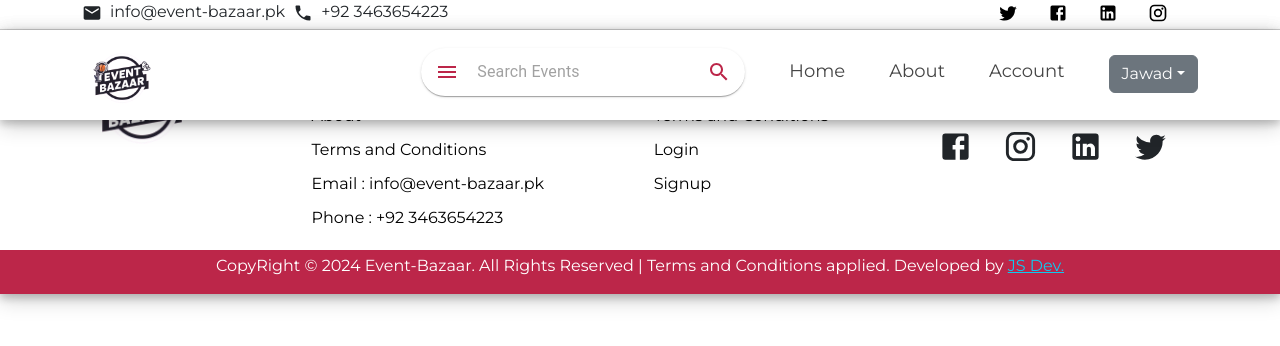
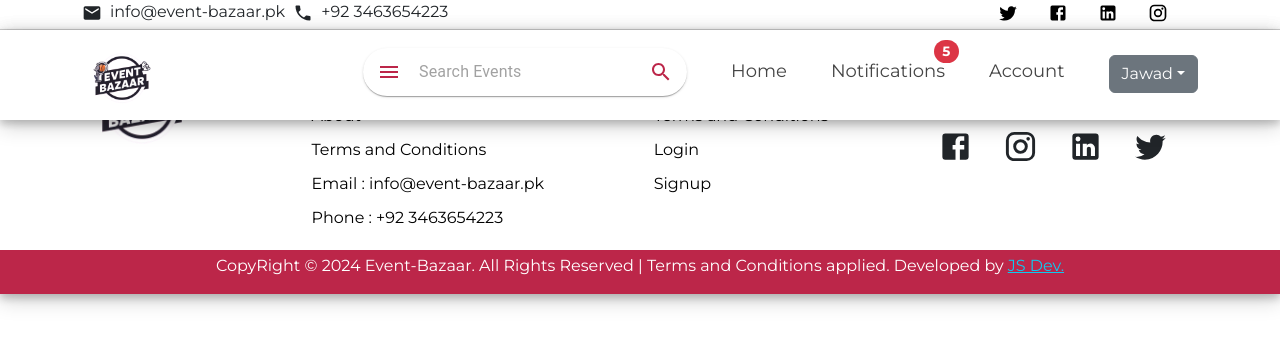
Before and after one commit to JawadAly/eventBazaar, a React (Vite) app: page / in a window 1280 px wide. Shown: the top 346 px of the page. Built offline with nearby package versions, Linux system fonts and the light colour scheme.

Commit message:
added notifications panel in navbar

```diff
--- a/src/App.css
+++ b/src/App.css
@@ -714,6 +714,93 @@ padding-left: 15px;
   background-color: #FFC3D4;
   border-radius: 12px;
 }
+/* notications nav css */
+.notoficationsLi{
+  position: relative;
+}
+.notificationsCounter{
+  position: absolute;
+  bottom: 80%;
+  left: 90%;
+}
+.notoficationsLi:hover > .notificationsDropdown{
+  display: block;
+  opacity: 1;
+  animation: fadeNavNotification 0.3s cubic-bezier(0.895, 0.03, 0.685, 0.22);
+}
+.notificationsDropdown{
+  opacity: 0;
+  display: none;
+  position: absolute;
+  top: 130%;
+  left: 0;
+  width: max-content;
+  height: max-content;
+  background-color: #ffffff !important;
+  transition: 0.3s ease;
+}
+@keyframes fadeNavNotification {
+  from{
+    opacity: 0;
+  }
+  to{
+    opacity: 1;
+  }
+}
+.navNotification{
+  width: 100%;
+  height: 60px;
+  /* background-color: #FFC3D4;   */
+  border: 1px solid lightgrey;
+  padding: 2rem 0.5rem;
+}
+.notificationImgHolder{
+  width: 50px;
+  height: 50px;
+  border-radius: 50%;
+  position: relative;
+}
+.notificationImg{
+  width: inherit;
+  height: inherit;
+  border-radius: inherit;
+  object-fit: cover;
+}
+.notificationImgBell{
+  width: 22px;
+  height: 22px;
+  border-radius: 50%;
+  position: absolute;
+  bottom: 5%;
+  left: 65%;
+  background-color: #454545;
+  color: #f5f5f5;
+  display: flex;
+  align-items: center;
+  justify-content: center;
+}
+.notificationTitle{
+  font-size: 14px;
+  font-weight: 600;
+}
+.notificationEventOrganizer{
+  font-size: 8px;
+}
+.innerNotificationText{
+  font-size: 12px;
+}
+.notificationDateTime{
+  font-size: 12px;
+  color: #bc2649;
+}
+.navNotificationsSeeAllText{
+  font-size: 16px;
+  text-decoration: underline;
+  color: #bc2649;
+}
+.navNotificationsSeeAllText a{
+  color: #bc2649 !important;
+}
 /* media queries */
 .themeColor{
   color: #bc2649;
@@ -809,6 +896,10 @@ padding-left: 15px;
 .stepperLabels{
   display: none;
 }
+.notoficationsLi:hover > .notificationsDropdown{
+  display: none;
+  opacity: 0;
+}
 }
 @media only screen and (max-width:576px){
   .featuredCard{
--- /dev/null
+++ b/src/apis/Notifications.js
@@ -0,0 +1,52 @@
+export const eventsNotifications = [
+    {
+      eventId: 1,
+      eventName: "Summer Music Festival",
+      eventDate: "2024-08-15",
+      eventTime: "18:00",
+      location: "Central Park, New York",
+      price: 50.00,
+      backgroundImage: "/eventBazaar/images/event1.jpg",
+      eventOrganizer: "Music Lovers Inc."
+    },
+    {
+      eventId: 2,
+      eventName: "Tech Innovators Conference",
+      eventDate: "2024-09-10",
+      eventTime: "09:00",
+      location: "Silicon Valley, California",
+      price: 2000000.00,
+      backgroundImage: "/eventBazaar/images/event2.jpeg",
+      eventOrganizer: "Tech Innovators Co."
+    },
+    {
+      eventId: 3,
+      eventName: "Art & Wine Expo",
+      eventDate: "2024-10-05",
+      eventTime: "11:00",
+      location: "Downtown LA, California",
+      price: 75.00,
+      backgroundImage: "/eventBazaar/images/event3.jpg",
+      eventOrganizer: "Artistic Expressions LLC"
+    },
+    {
+      eventId: 4,
+      eventName: "Charity Gala Dinner",
+      eventDate: "2024-11-20",
+      eventTime: "19:30",
+      location: "Grand Ballroom, Chicago",
+      price: 150.00,
+      backgroundImage: "/eventBazaar/images/event4.jpeg",
+      eventOrganizer: "Helping Hands Foundation"
+    },
+    {
+      eventId: 5,
+      eventName: "Winter Wonderland Market",
+      eventDate: "2024-12-12",
+      eventTime: "10:00",
+      location: "Union Square, San Francisco",
+      price: 0.00, // Free event
+      backgroundImage: "/eventBazaar/images/event5.jpg",
+      eventOrganizer: "Festive Markets Ltd."
+    }
+];
--- a/src/components/Navbar.jsx
+++ b/src/components/Navbar.jsx
@@ -6,6 +6,9 @@ import IconButton from '@mui/material/IconButton';
 import CustomButton from './CustomMUIBtn';
 import Search from './Search';
 import { eventCategs } from '../apis/Categs';
+import { ProfileIcon } from './Socials';
+import NotificationsIcon from '@mui/icons-material/Notifications';
+import { eventsNotifications } from '../apis/Notifications';
 
 const Navbar = () =>{
     const [isSticky, setIsSticky] = useState(false);
@@ -67,8 +70,43 @@ const Navbar = () =>{
                                 </div>
                             </div>
                         </li>
-                        <li>
-                            <a href="#">About</a>
+                        <li className='notoficationsLi'>
+                            <NavLink to='#'>Notifications</NavLink>
+                            <div className='notificationsDropdown'>
+                                <div className='navNotificationsHolder w-100'>
+                                {
+                                    eventsNotifications.filter((value,index)=> index < 5).map((value,index)=>{
+                                        return(
+                                            <div key={index} className='navNotification d-flex justify-content-around align-items-center'>
+                                                <div className='notificationImgHolder'>
+                                                    <img className='notificationImg' src={value.backgroundImage} alt={value.eventName}/>
+                                                    <span className='notificationImgBell'>
+                                                        <NotificationsIcon fontSize='small'/>
+                                                    </span>
+                                                </div>
+                                                <div className='notificationDesc w-100 ps-3 pe-0'>
+                                                    <p className='notificationTitle mb-0 pt-2'>{value.eventName}</p>
+                                                    <p className='notificationEventOrganizer mb-0'>
+                                                        <ProfileIcon font='small'/>
+                                                        <span className='innerNotificationText ms-1'>
+                                                            {value.eventOrganizer}
+                                                        </span>
+                                                    </p>
+                                                    <p className='text-end mb-0 notificationDateTime pb-1'>{value.eventTime} <span className='ms-1'>{value.eventDate}</span> </p>
+                                                </div>
+                                            </div>
+                                        );
+                                    })
+                                }
+                                    <p className='text-end mb-0 navNotificationsSeeAllText p-1 pe-2'>
+                                        <NavLink to='#'>See All</NavLink>
+                                    </p>
+                                </div>
+                            </div>
+                            <span class="badge rounded-pill bg-danger notificationsCounter">
+                                {eventsNotifications.length}
+                                {/* <span class="visually-hidden">unread messages</span> */}
+                            </span>
                         </li>
                         <li>
                             <NavLink to='/eventBazaar/login'>Account</NavLink>
```
